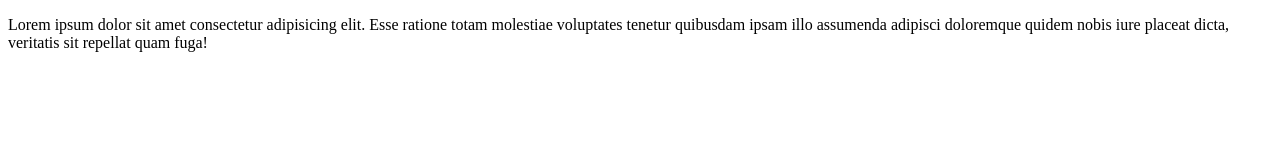
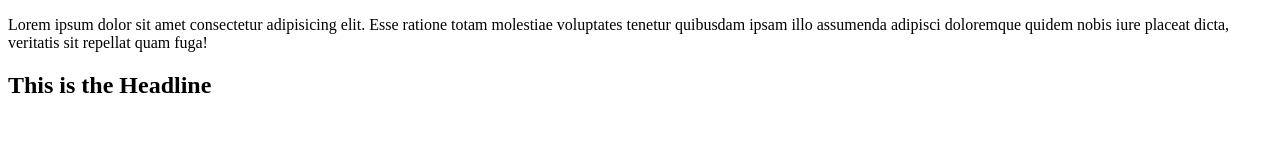
Before and after one commit to arclub99/Form-using-Focus, a plain HTML site: page index.html in a window 1280 px wide. Drawn offline with Linux system fonts and the light colour scheme.

Commit message:
Adding code on index.html  HTML

```diff
--- a/index.html
+++ b/index.html
@@ -9,6 +9,7 @@
     <div class="container">
         <p>Lorem ipsum dolor sit amet consectetur adipisicing elit. Esse ratione totam molestiae voluptates tenetur quibusdam
             ipsam illo assumenda adipisci doloremque quidem nobis iure placeat dicta, veritatis sit repellat quam fuga!</p>
+        <h2>This is the Headline</h2>
     </div>
 </body>
 </html>
```
